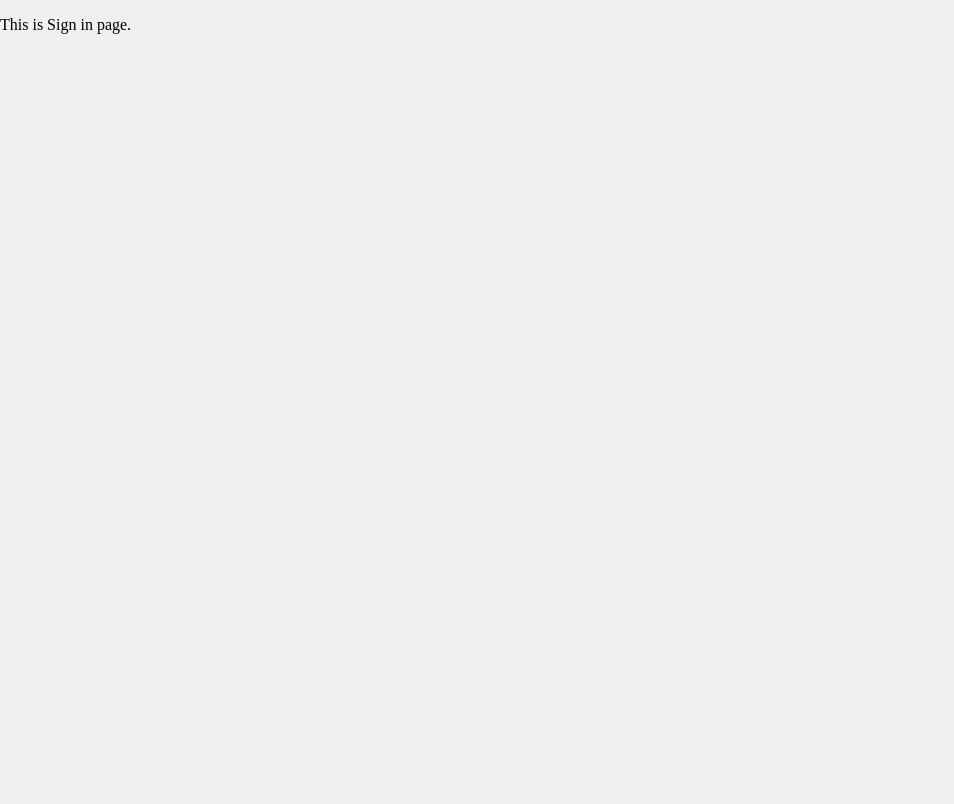
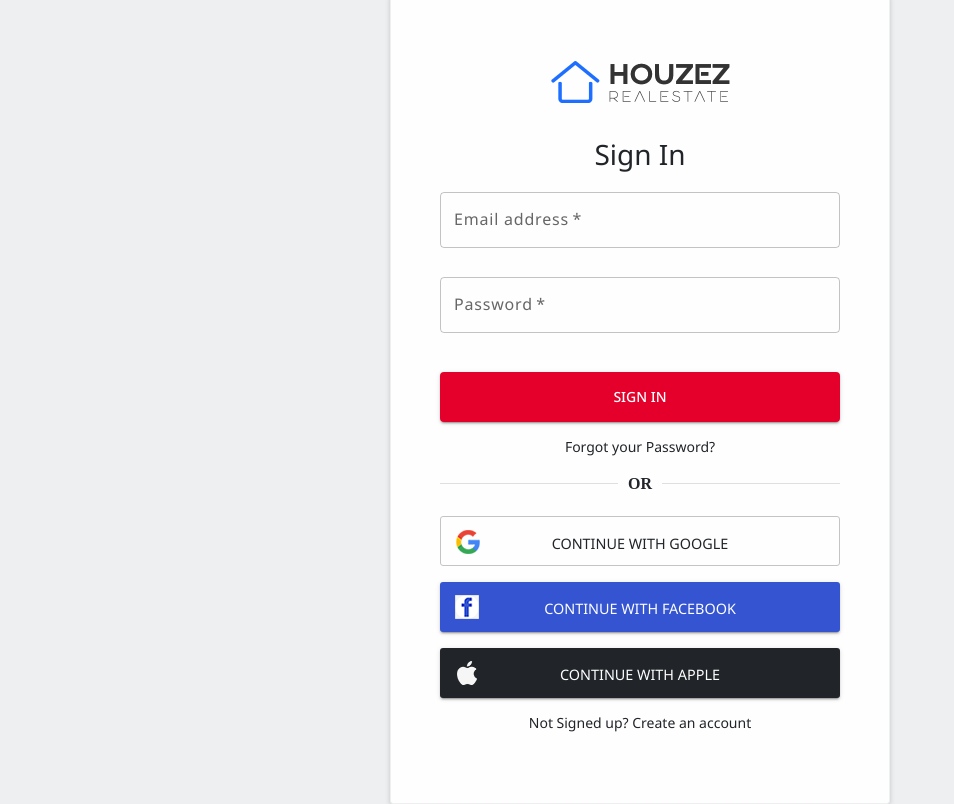
Before and after one commit to HouzezProject/houzez-app, a Next.js app: page /signin in a window 1280 px wide. Shown: the whole page, without its empty margins (0-954 px from the left). Built offline with nearby package versions, Linux system fonts and the light colour scheme.

Commit message:
HZ-0201 Create sign in page

```diff
--- /dev/null
+++ b/src/components/SignIn/SignIn.tsx
@@ -0,0 +1,89 @@
+import styled from "@emotion/styled";
+import { Box } from "@mui/system";
+import Image from "next/image";
+import LogoImg from "../../assets/logo/logo_black.png";
+import SignUpInfo from "./SignInInfo";
+import SignUpThirdPart from "./SignInThirdParty";
+import { Card, Container, Divider, Typography } from "@mui/material";
+import Link from "next/link";
+import theme from "../../styles/theme";
+
+const {
+  palette: {
+    secondary: { light, main, dark },
+    background: { default: background, paper: backgroundPaper }
+  }
+} = theme;
+
+const SignUpContainer = styled(Container)({
+  width: "100%",
+  height: "100vh",
+  display: "flex",
+  alignItems: "center",
+  justifyContent: "center",
+  backgroundColor: background
+});
+
+const SignUpCard = styled(Card)({
+  minWidth: 500,
+  minHeight: 700,
+  display: "flex",
+  justifyContent: "center",
+  alignItems: "center",
+  borderRadius: "3px",
+  padding: "1.25rem",
+  border: "1px solid " + light,
+  fontSize: "1rem",
+  fontWeight: "400",
+  lineHeight: "1.5",
+  color: dark,
+  backgroundColor: backgroundPaper,
+  boxShadow: main + " 0 1px 5px 0px;"
+});
+
+const SignUpBox = styled(Box)({
+  width: "400px",
+  display: "flex",
+  flexDirection: "column",
+  justifyContent: "center",
+  alignItems: "center",
+  gap: "5px",
+  margin: "40px 0"
+});
+
+const SignUpDivider = styled(Divider)({
+  width: "100%",
+  fontWeight: "600"
+});
+
+const SignUp = () => {
+  return (
+    <SignUpContainer>
+      <SignUpCard>
+        <SignUpBox>
+          <Image src={LogoImg} alt="Houzez" width="200px" height="50px" />
+          <Typography variant="h4" mt="25px" mb="15px" sx={{ fontSize: "28px" }}>
+            Sign In
+          </Typography>
+
+          <SignUpInfo />
+
+          <Typography variant="body2" mt="10px" mb="10px" gap="10px">
+            <Link href="/forgot-password">Forgot your Password?</Link>
+          </Typography>
+
+          <SignUpDivider>OR</SignUpDivider>
+
+          <SignUpThirdPart />
+
+          <Typography variant="body2" mt="10px" mb="10px" gap="10px">
+            Not Signed up?
+            <Link href="/signup"> Create an account</Link>
+          </Typography>
+        </SignUpBox>
+      </SignUpCard>
+    </SignUpContainer>
+  );
+};
+
+export default SignUp;
--- /dev/null
+++ b/src/components/SignIn/SignInInfo.tsx
@@ -0,0 +1,96 @@
+import React from "react";
+import "./SignIn";
+import styled from "@emotion/styled";
+import { Box } from "@mui/system";
+import { Button, TextField } from "@mui/material";
+import theme from "../../styles/theme";
+import { useFormik } from "formik";
+import * as yup from "yup";
+
+const {
+  palette: {
+    red: { main, dark }
+  }
+} = theme;
+
+const SignUpInfoTextField = styled(TextField)({
+  width: "100%",
+  height: "40px",
+  lineHeight: "30px",
+  marginBottom: "45px",
+  paddingLeft: "0",
+  letterSpacing: "0.05rem",
+  borderRadius: "3px",
+  fontSize: "1.5rem",
+  fontWeight: "400"
+});
+
+const SignUpInfoButton = styled(Button)({
+  width: "100%",
+  height: "50px",
+  marginTop: "10px",
+  backgroundColor: main,
+  "&:hover": {
+    backgroundColor: dark
+  }
+});
+
+const validationSchema = yup.object({
+  email: yup.string().email("Enter a valid email").required("Email is required"),
+  password: yup
+    .string()
+    .min(8, "Password should be of minimum 8 characters length")
+    .matches(/[A-Z]+/, "At least One uppercase character required")
+    .matches(/\d+/, "At least One number required")
+    .matches(/[@#$%^&+=]+/, "At least one special character required")
+    .required("Password is required")
+});
+
+const SignUpInfo = () => {
+  const formik = useFormik({
+    initialValues: {
+      email: "",
+      password: ""
+    },
+    validationSchema: validationSchema,
+    onSubmit: (values) => {
+      console.log(JSON.stringify(values, null, 2));
+    }
+  });
+
+  return (
+    <Box width="100%">
+      <form onSubmit={formik.handleSubmit} noValidate>
+        <SignUpInfoTextField
+          required
+          fullWidth
+          id="email"
+          type="email"
+          label="Email address"
+          value={formik.values.email}
+          onChange={formik.handleChange}
+          onBlurCapture={formik.handleBlur}
+          error={formik.touched.email && Boolean(formik.errors.email)}
+          helperText={formik.touched.email && formik.errors.email}
+        />
+        <SignUpInfoTextField
+          required
+          fullWidth
+          id="password"
+          label="Password"
+          type="password"
+          value={formik.values.password}
+          onChange={formik.handleChange}
+          onBlur={formik.handleBlur}
+          error={formik.touched.password && Boolean(formik.errors.password)}
+          helperText={formik.touched.password && formik.errors.password}
+        />
+        <SignUpInfoButton variant="contained" type="submit">
+          Sign In
+        </SignUpInfoButton>
+      </form>
+    </Box>
+  );
+};
+
+export default SignUpInfo;
--- /dev/null
+++ b/src/components/SignIn/SignInThirdParty.tsx
@@ -0,0 +1,69 @@
+import "./SignIn";
+import { Button, Stack } from "@mui/material";
+import styled from "@emotion/styled";
+import theme from "../../styles/theme";
+import GoogleLogo from "../../assets/icon/google_icon.png";
+import FacebookLogo from "../../assets/icon/facebook_icon.png";
+import AppleLogo from "../../assets/icon/apple_icon.png";
+
+const {
+  palette: {
+    secondary: { light, main, dark }
+  }
+} = theme;
+
+const SignUpThirdPartyButton = styled(Button)({
+  borderRadius: "3px",
+  fontSize: "0.9rem",
+  fontWeight: "400",
+  height: "50px",
+  paddingTop: "10px",
+  "&::before": {
+    content: `""`,
+    position: "absolute",
+    left: "15px",
+    top: "13px",
+    height: "24px",
+    width: "24px"
+  }
+});
+
+const SignUpThirdPartyButtonGoogle = styled(SignUpThirdPartyButton)({
+  color: dark,
+  borderColor: main,
+  "&:hover": {
+    borderColor: dark,
+    backgroundColor: light
+  },
+  "&::before": {
+    backgroundImage: `url(${GoogleLogo.src})`
+  }
+});
+
+const SignUpThirdPartyButtonFacebook = styled(SignUpThirdPartyButton)({
+  "&::before": {
+    backgroundImage: `url(${FacebookLogo.src})`
+  }
+});
+
+const SignUpThirdPartyButtonApple = styled(SignUpThirdPartyButton)({
+  backgroundColor: dark,
+  "&:hover": {
+    backgroundColor: dark
+  },
+  "&::before": {
+    backgroundImage: `url(${AppleLogo.src})`
+  }
+});
+
+const SignUpThirdParty = () => {
+  return (
+    <Stack spacing={2} direction="column" width="100%" mt="15px">
+      <SignUpThirdPartyButtonGoogle variant="outlined">continue with Google</SignUpThirdPartyButtonGoogle>
+      <SignUpThirdPartyButtonFacebook variant="contained">continue with facebook</SignUpThirdPartyButtonFacebook>
+      <SignUpThirdPartyButtonApple variant="contained">continue with apple</SignUpThirdPartyButtonApple>
+    </Stack>
+  );
+};
+
+export default SignUpThirdParty;
--- /dev/null
+++ b/src/components/SignIn/index.tsx
@@ -0,0 +1 @@
+export { default } from "./SignIn";
--- a/src/pages/signin.tsx
+++ b/src/pages/signin.tsx
@@ -1,7 +1,8 @@
-import * as React from "react";
+import type { NextPage } from "next";
+import SignIn from "../components/SignIn";
 
-const SignUp = () => {
-  return <p>This is Sign in page.</p>;
+const SignInPage: NextPage = () => {
+  return <SignIn />;
 };
 
-export default SignUp;
+export default SignInPage;
```
Also changed, not shown: src/pages/forgot-password.tsx (added, +7 -0 lines).
